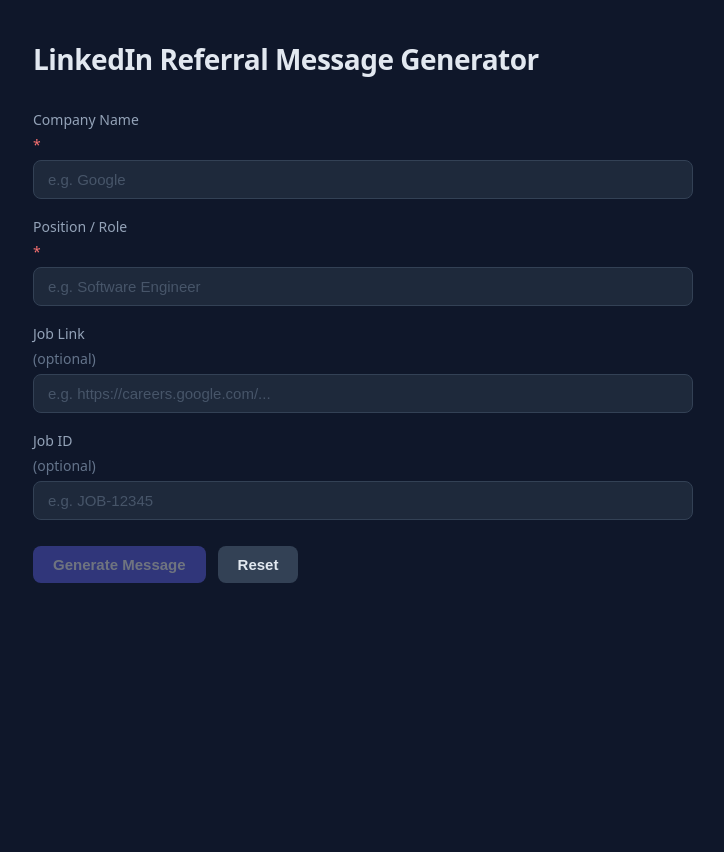
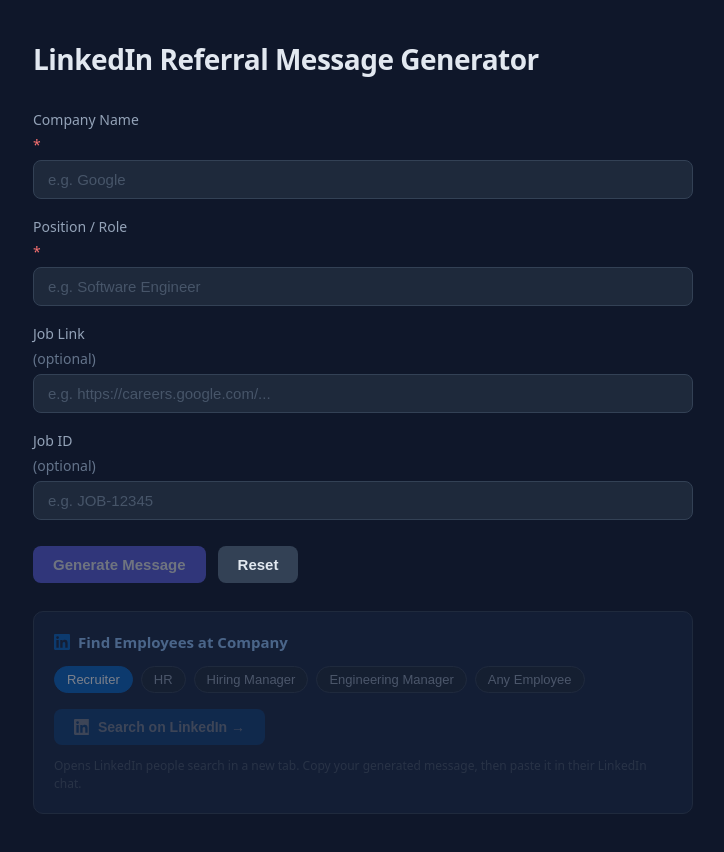
Before and after one commit to Atharvamhatre149/Linkedin-Message-Generator, a React (Vite) app: page / in a window 1280 px wide. Shown: the top 852 px of the page, without its empty margins (277-1001 px from the left). Before the commit the page ends 800 px from the top, so only its background shows below. Built offline with nearby package versions, Linux system fonts and the light colour scheme.

Commit message:
feat: add Find Employees section with filters and LinkedIn search functionality

```diff
--- a/src/App.css
+++ b/src/App.css
@@ -101,6 +101,108 @@ input:focus {
   background: #475569;
 }
 
+/* ── Find Employees Section ── */
+.find-section {
+  margin-top: 28px;
+  padding: 20px;
+  border: 1px solid #334155;
+  border-radius: 10px;
+  background: #1a2744;
+  transition: opacity 0.2s;
+}
+
+.find-section--disabled {
+  opacity: 0.45;
+  pointer-events: none;
+}
+
+.find-header {
+  margin-bottom: 14px;
+}
+
+.find-title {
+  display: flex;
+  align-items: center;
+  gap: 8px;
+  font-size: 15px;
+  font-weight: 600;
+  color: #93c5fd;
+}
+
+.linkedin-icon {
+  width: 16px;
+  height: 16px;
+  color: #0a66c2;
+  flex-shrink: 0;
+}
+
+.filter-chips {
+  display: flex;
+  flex-wrap: wrap;
+  gap: 8px;
+  margin-bottom: 16px;
+}
+
+.chip {
+  padding: 5px 12px;
+  border-radius: 20px;
+  border: 1px solid #334155;
+  background: #1e293b;
+  color: #94a3b8;
+  font-size: 13px;
+  font-weight: 500;
+  cursor: pointer;
+  transition: background 0.15s, border-color 0.15s, color 0.15s;
+}
+
+.chip:hover {
+  border-color: #0a66c2;
+  color: #93c5fd;
+}
+
+.chip--active {
+  background: #0a66c2;
+  border-color: #0a66c2;
+  color: #fff;
+}
+
+.btn-linkedin {
+  display: inline-flex;
+  align-items: center;
+  gap: 8px;
+  padding: 10px 20px;
+  border-radius: 8px;
+  border: none;
+  background: #0a66c2;
+  color: #fff;
+  font-size: 14px;
+  font-weight: 600;
+  cursor: pointer;
+  transition: background 0.2s;
+}
+
+.btn-linkedin:hover:not(:disabled) {
+  background: #004182;
+}
+
+.btn-linkedin:disabled {
+  opacity: 0.4;
+  cursor: not-allowed;
+}
+
+.btn-icon {
+  width: 16px;
+  height: 16px;
+}
+
+.find-hint {
+  margin-top: 12px;
+  font-size: 12px;
+  color: #475569;
+  line-height: 1.5;
+}
+
+/* ── Output Section ── */
 .output {
   margin-top: 32px;
   border: 1px solid #334155;
--- a/src/App.jsx
+++ b/src/App.jsx
@@ -1,5 +1,13 @@
 import { useState } from "react";
 import "./App.css";
+
+const FILTERS = [
+  { label: "Recruiter", keywords: "recruiter" },
+  { label: "HR", keywords: "human resources" },
+  { label: "Hiring Manager", keywords: "hiring manager" },
+  { label: "Engineering Manager", keywords: "engineering manager" },
+  { label: "Any Employee", keywords: "" },
+];
 
 function generateMessage({ company, position, jobLink, jobId }) {
   const jobIdPart = jobId ? ` (Job ID: ${jobId})` : "";
@@ -23,6 +31,16 @@ Atharva Mhatre
 atharvamhatre149@gmail.com`;
 }
 
+function buildLinkedInUrl(company, filterKeywords) {
+  const params = new URLSearchParams();
+  const query = filterKeywords
+    ? `${filterKeywords} ${company}`
+    : company;
+  params.set("keywords", query);
+  params.set("origin", "GLOBAL_SEARCH_HEADER");
+  return `https://www.linkedin.com/search/results/people/?${params.toString()}`;
+}
+
 function App() {
   const [company, setCompany] = useState("");
   const [position, setPosition] = useState("");
@@ -30,6 +48,7 @@ function App() {
   const [jobId, setJobId] = useState("");
   const [message, setMessage] = useState("");
   const [copied, setCopied] = useState(false);
+  const [activeFilter, setActiveFilter] = useState(0);
 
   const isValid = company.trim() && position.trim();
 
@@ -59,6 +78,15 @@ function App() {
     setJobId("");
     setMessage("");
     setCopied(false);
+    setActiveFilter(0);
+  }
+
+  function handleFindEmployees() {
+    const url = buildLinkedInUrl(
+      company.trim(),
+      FILTERS[activeFilter].keywords
+    );
+    window.open(url, "_blank", "noopener,noreferrer");
   }
 
   return (
@@ -116,12 +144,51 @@ function App() {
         </div>
       </div>
 
+      {/* Find Employees Section */}
+      <div className={`find-section ${!company.trim() ? "find-section--disabled" : ""}`}>
+        <div className="find-header">
+          <span className="find-title">
+            <svg className="linkedin-icon" viewBox="0 0 24 24" fill="currentColor">
+              <path d="M20.447 20.452h-3.554v-5.569c0-1.328-.027-3.037-1.852-3.037-1.853 0-2.136 1.445-2.136 2.939v5.667H9.351V9h3.414v1.561h.046c.477-.9 1.637-1.85 3.37-1.85 3.601 0 4.267 2.37 4.267 5.455v6.286zM5.337 7.433a2.062 2.062 0 0 1-2.063-2.065 2.064 2.064 0 1 1 2.063 2.065zm1.782 13.019H3.555V9h3.564v11.452zM22.225 0H1.771C.792 0 0 .774 0 1.729v20.542C0 23.227.792 24 1.771 24h20.451C23.2 24 24 23.227 24 22.271V1.729C24 .774 23.2 0 22.222 0h.003z"/>
+            </svg>
+            Find Employees at {company.trim() || "Company"}
+          </span>
+        </div>
+
+        <div className="filter-chips">
+          {FILTERS.map((f, i) => (
+            <button
+              key={f.label}
+              className={`chip ${activeFilter === i ? "chip--active" : ""}`}
+              onClick={() => setActiveFilter(i)}
+            >
+              {f.label}
+            </button>
+          ))}
+        </div>
+
+        <button
+          className="btn-linkedin"
+          disabled={!company.trim()}
+          onClick={handleFindEmployees}
+        >
+          <svg viewBox="0 0 24 24" fill="currentColor" className="btn-icon">
+            <path d="M20.447 20.452h-3.554v-5.569c0-1.328-.027-3.037-1.852-3.037-1.853 0-2.136 1.445-2.136 2.939v5.667H9.351V9h3.414v1.561h.046c.477-.9 1.637-1.85 3.37-1.85 3.601 0 4.267 2.37 4.267 5.455v6.286zM5.337 7.433a2.062 2.062 0 0 1-2.063-2.065 2.064 2.064 0 1 1 2.063 2.065zm1.782 13.019H3.555V9h3.564v11.452zM22.225 0H1.771C.792 0 0 .774 0 1.729v20.542C0 23.227.792 24 1.771 24h20.451C23.2 24 23.227 22.271V1.729C24 .774 23.2 0 22.222 0h.003z"/>
+          </svg>
+          Search on LinkedIn →
+        </button>
+
+        <p className="find-hint">
+          Opens LinkedIn people search in a new tab. Copy your generated message, then paste it in their LinkedIn chat.
+        </p>
+      </div>
+
       {message && (
         <div className="output">
           <div className="output-header">
             <h2>Generated Message</h2>
             <button className="btn-copy" onClick={handleCopy}>
-              {copied ? "Copied!" : "Copy"}
+              {copied ? "✓ Copied!" : "Copy"}
             </button>
           </div>
           <pre className="message">{message}</pre>
```
